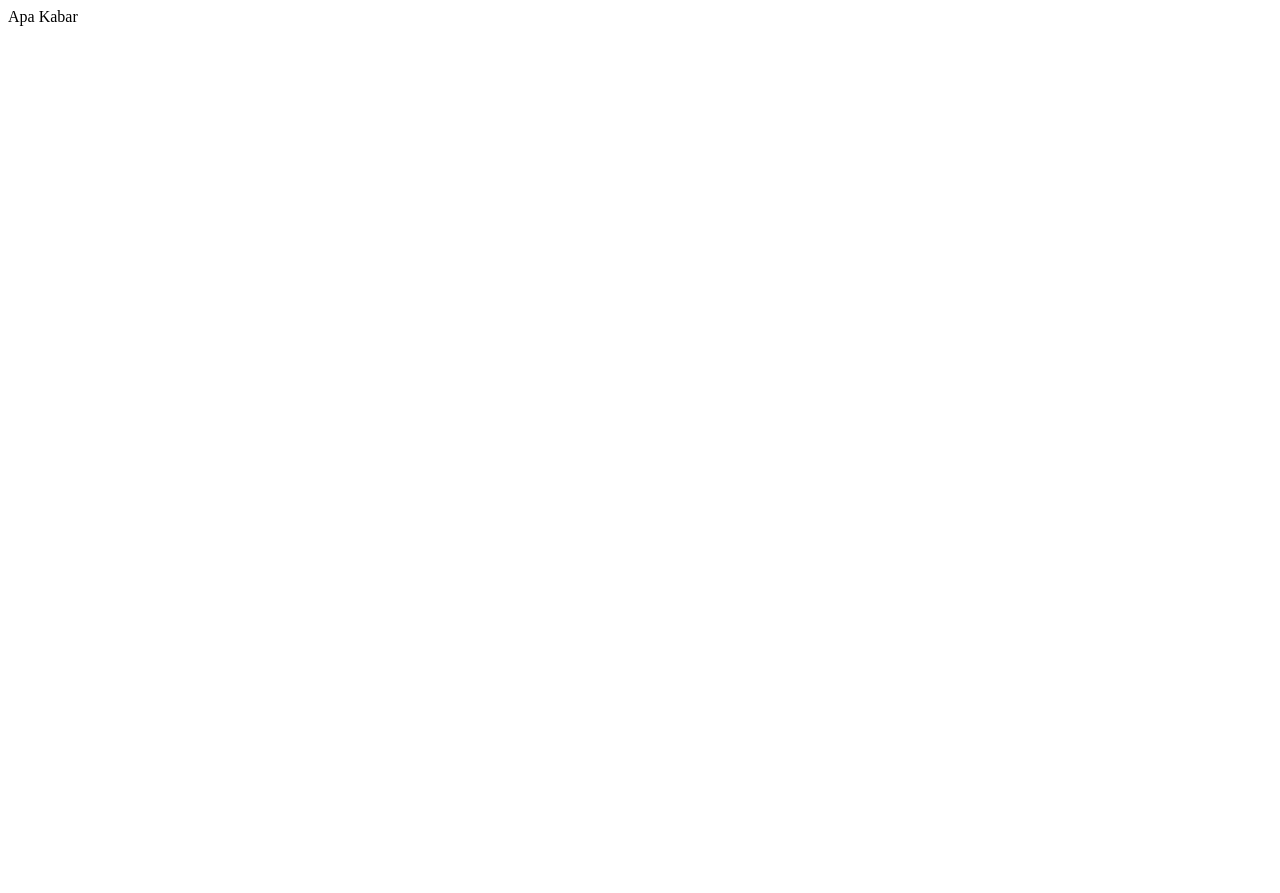
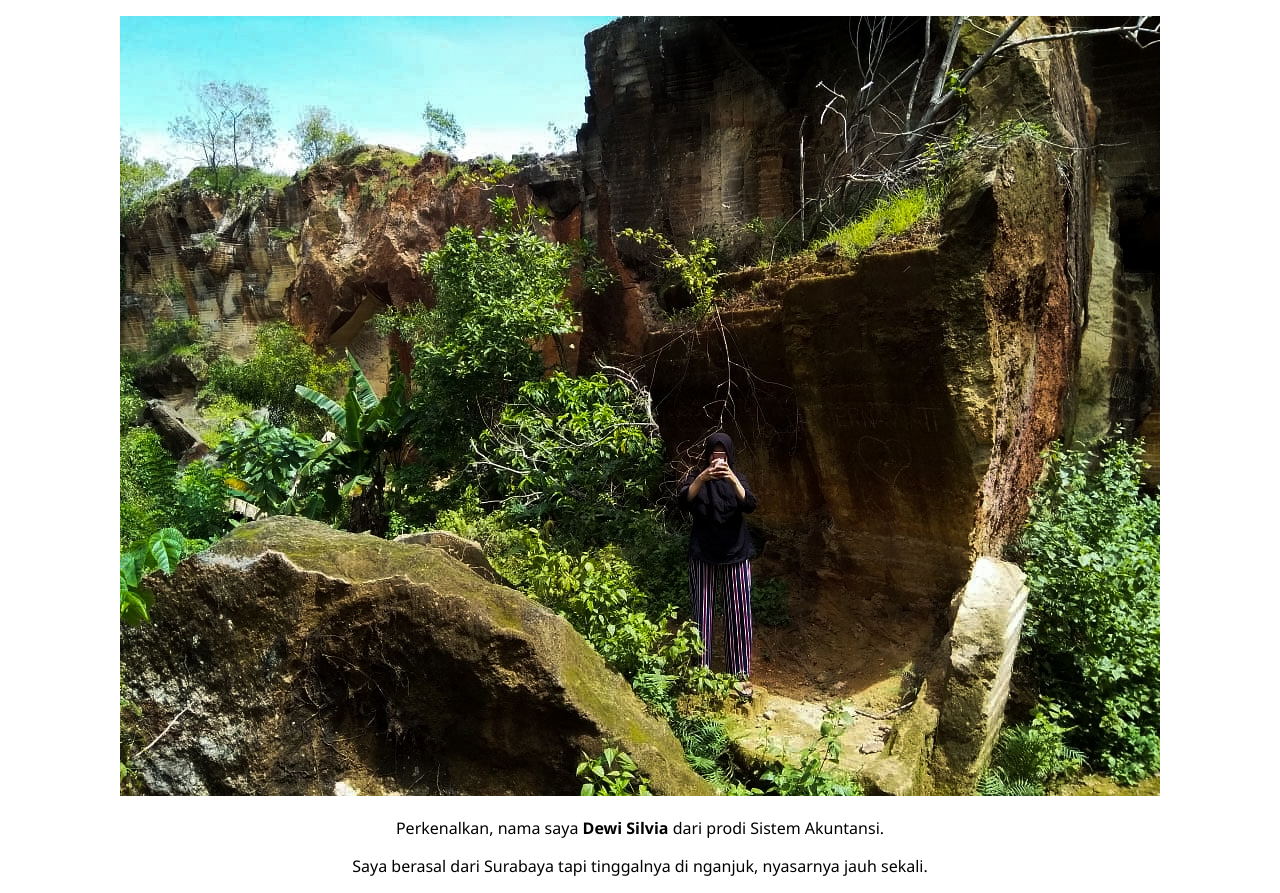
Before and after one commit to dewinism/dewinism.github.io, a plain HTML site: page index.html in a window 1280 px wide. Before the commit the page ends 800 px from the top, so only its background shows below. Drawn offline with Linux system fonts and the light colour scheme.

Commit message:
nambah foto

```diff
--- a/index.html
+++ b/index.html
@@ -1,9 +1,20 @@
 <!DOCTYPE html>
 <html>
 <head>
-	<title>Halo Dunia</title>
+	<title>Hi</title>
 </head>
 <body>
-	Apa Kabar
+	<p><img src="foto.jpeg"></p>
+
+	<p>Perkenalkan, nama saya <b>Dewi Silvia</b> dari prodi Sistem Akuntansi.</p>
+
+	<p>Saya berasal dari Surabaya tapi tinggalnya di nganjuk, nyasarnya jauh sekali.</p>
+
+	<style>
+	p {
+		text-align: center;
+		font-family: 'Segoe UI', Tahoma, Geneva, Verdana, sans-serif;
+	}
+	</style>
 </body>
 </html>
```
Also changed, not shown: foto.jpeg (added).
